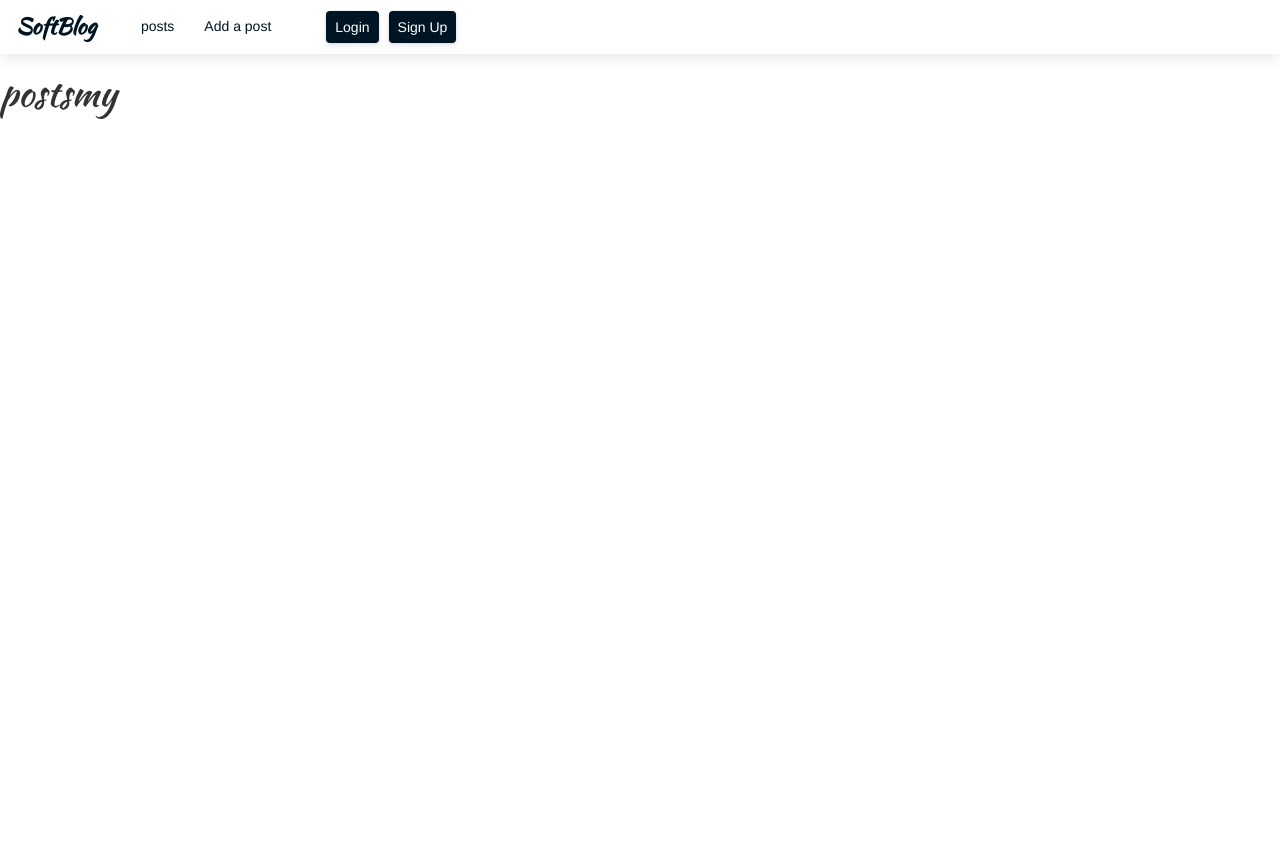
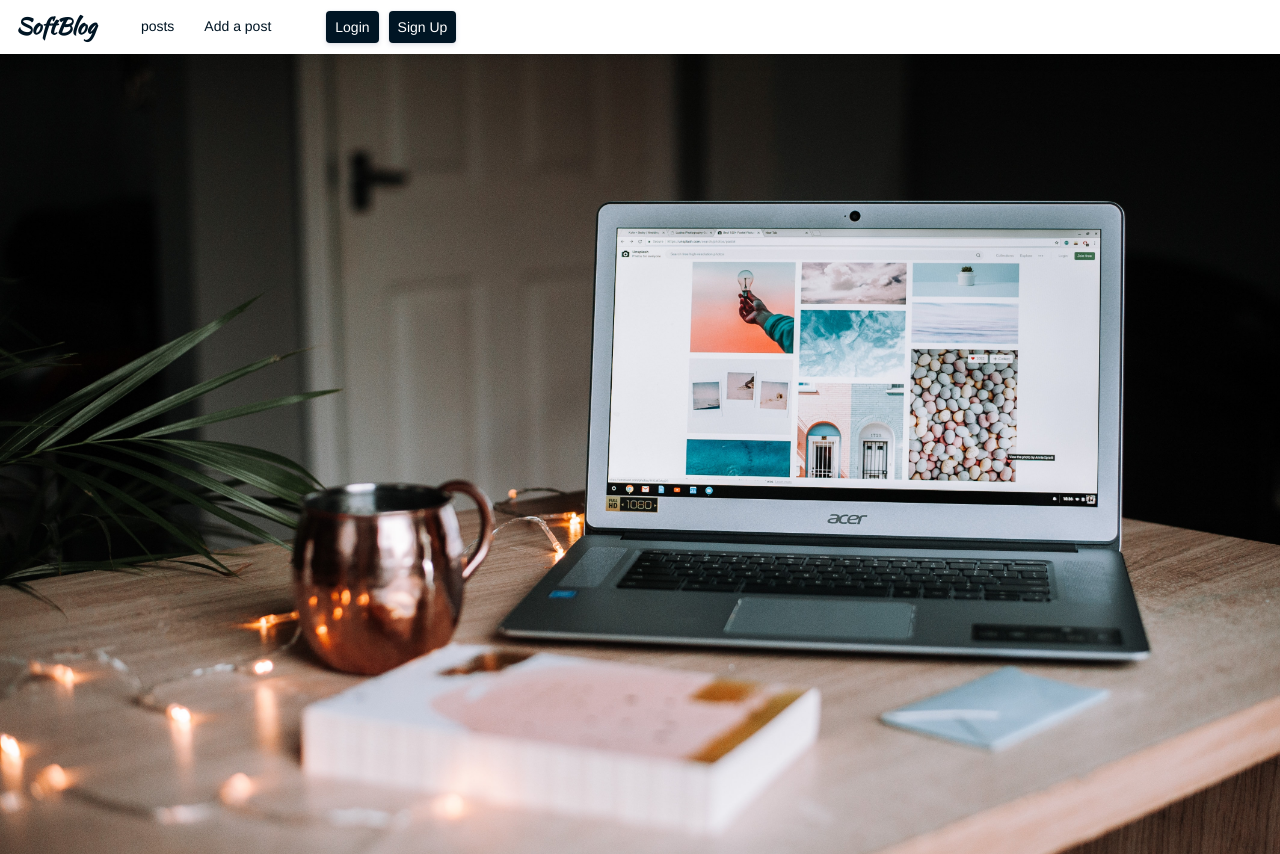
Before and after one commit to lornakamau/flask-blog, a Flask app: page / in a window 1280 px wide. Before the commit the page ends 119 px from the top, so only its background shows below. Run offline with Flask 2, Linux system fonts and the light colour scheme; some libraries are stand-ins or nearby versions.

Commit message:
add background image

```diff
--- a/app/main/views.py
+++ b/app/main/views.py
@@ -5,8 +5,12 @@
 from .. import db,photos
 from flask_login import login_required, current_user
 
-# Views
 @main.route('/')
+def index():
+    title= 'Home | SoftBlog'
+    return render_template('index.html', title=title, posts=posts)
+
+@main.route('/posts')
 def posts():
 
     '''
--- a/app/static/css/base.css
+++ b/app/static/css/base.css
@@ -3,8 +3,15 @@
 }
 
 body,
-.container-fluid {
+.container-fluid, .container {
     padding: 0;
+    margin: 0;
+}
+
+img {
+    object-fit: cover;
+    width: 100vw;
+    height: auto;
 }
 
 .navbar .container-fluid {
@@ -19,7 +26,7 @@
 }
 
 .navbar {
-    background-color: white;
+    background-color: transparent;
     color: #001524;
     border-radius: 0;
     margin: 0 !important;
--- /dev/null
+++ b/app/static/css/index.css
@@ -0,0 +1,11 @@
+.container{
+    padding: 0;
+    margin: 0;
+    height: 100vh;
+}
+
+img {
+    object-fit: cover;
+    width: 100vw;
+    height: 100vh;
+}
--- a/app/templates/base.html
+++ b/app/templates/base.html
@@ -1,8 +1,5 @@
 {% extends 'bootstrap/base.html'%}
-<!-- Navbar block  -->
-{% block navbar %}
-{% include 'navbar.html' %}
-{% endblock %}
+
 <!DOCTYPE html>
 <html lang="en">
 
@@ -26,6 +23,9 @@
 
 <body>
   <div class="container-fluid">
+    {% block navbar %}
+    {% include 'navbar.html' %}
+    {% endblock %}
     {% block content %}
     {% endblock%}
   </div>
--- a/app/templates/index.html
+++ b/app/templates/index.html
@@ -6,10 +6,6 @@
 <!-- Content block -->
 {% block content %}
 <div class="container text-center">
-    <img src="{{url_for('static', filename='images/white.jpg')}}" />
-    <div class="text-content">
-        <h1>Nobody likes to hear it, but the reason you win or lose is darn near always the same <br> - pitching.</h1>
-        <h5>Earl Weaver</h5>
-    </div>
+    <img src="{{url_for('static', filename='images/home.jpg')}}" />
 </div>
 {% endblock %}
```
Also changed, not shown: app/static/images/home.jpg (added).
